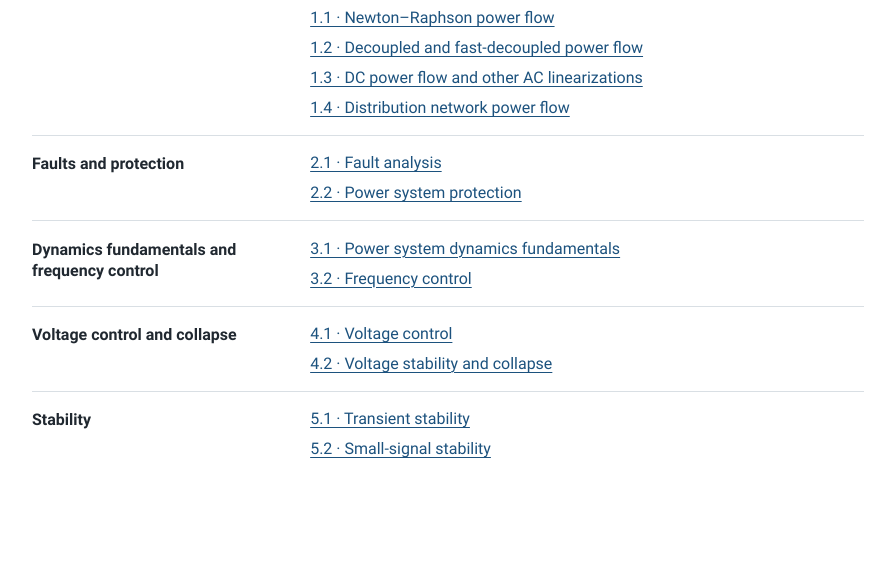
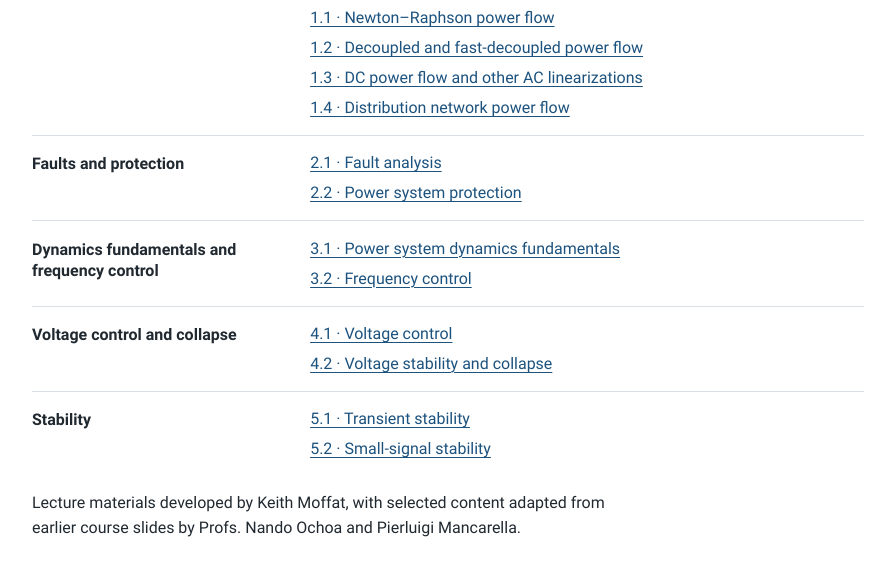
Before and after one commit to keithmoffat/elen90060, a plain HTML site: page index.html in a window 1280 px wide. Shown: the part 582-1158 px from the top of the page, without its empty margins (192-1087 px from the left). Before the commit the page ends 1122 px from the top, so only its background shows below. Drawn offline with Linux system fonts and the light colour scheme.

Commit message:
Credit development and adapted lecture materials

```diff
--- a/index.html
+++ b/index.html
@@ -61,6 +61,7 @@
 
       </div>
     </section>
+    <footer><p>Lecture materials developed by Keith Moffat, with selected content adapted from earlier course slides by Profs. Nando Ochoa and Pierluigi Mancarella.</p></footer>
   </main>
 </body>
 </html>
```
